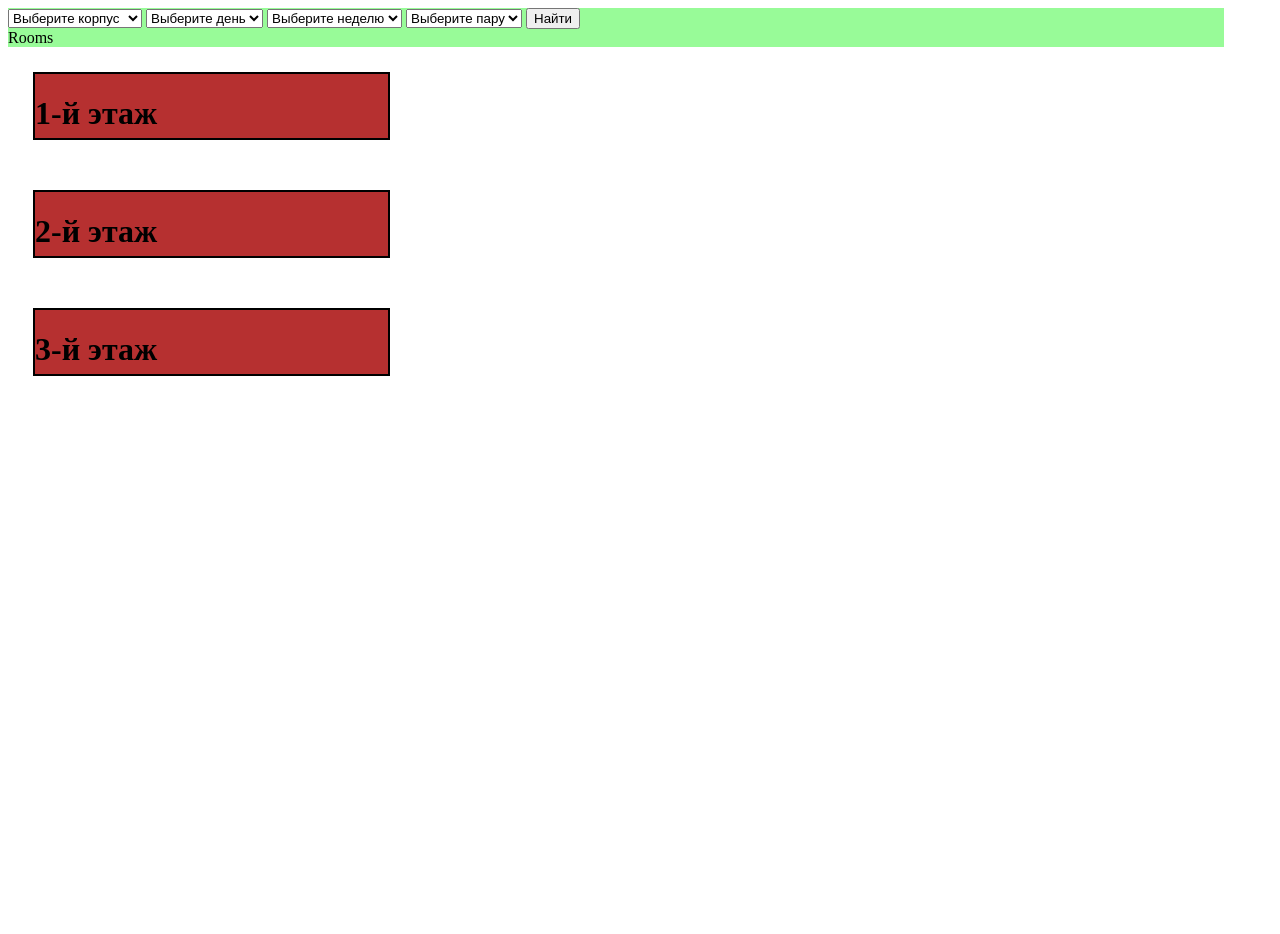
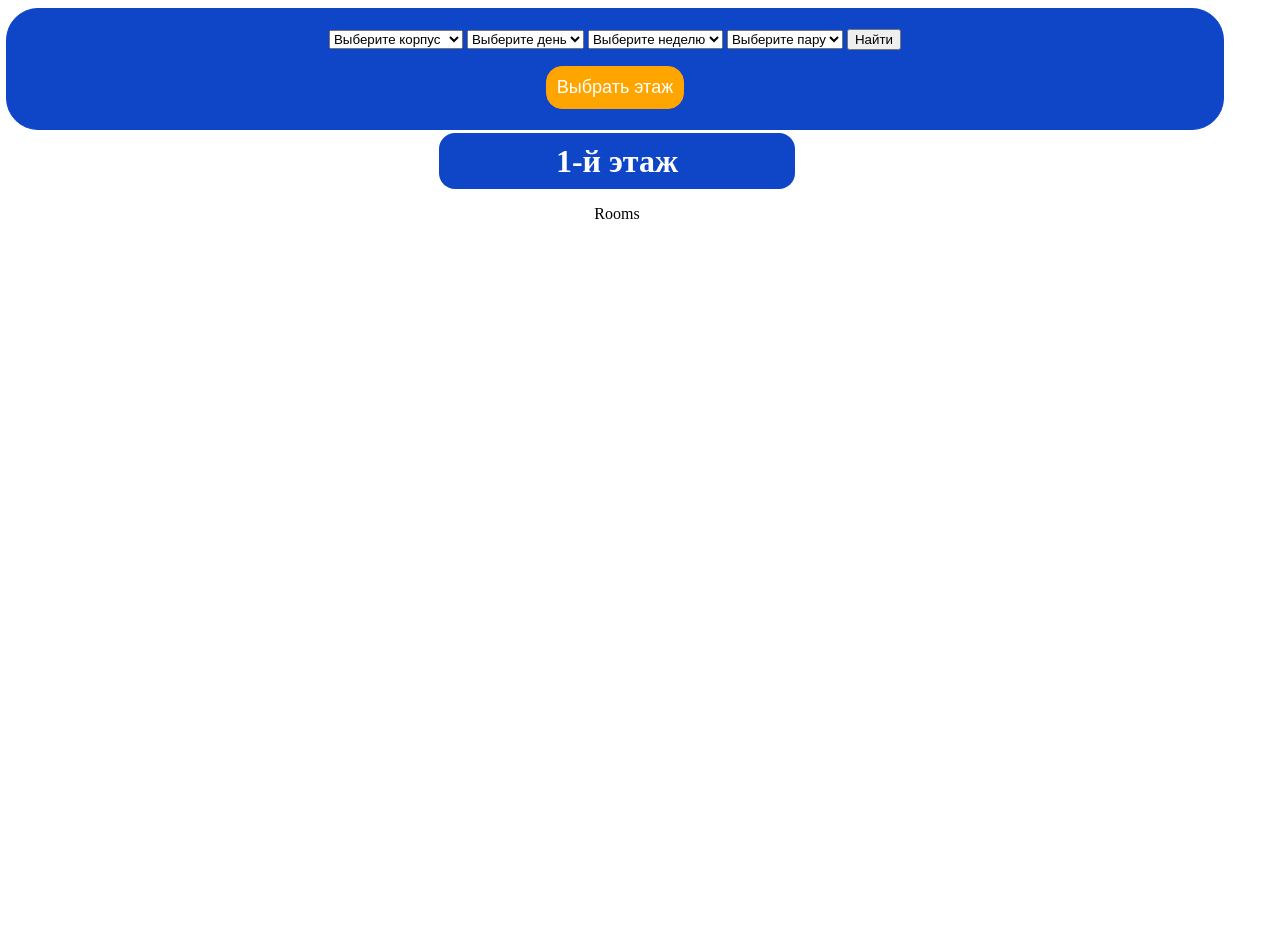
Before and after one commit to AlexCat5523/MIETMap, a Flask app: page / in a window 1280 px wide. Before the commit the page ends 376 px from the top, so only its background shows below. Run offline with Flask 3, Linux system fonts and the light colour scheme; parts of the project's set-up code (start-up, migrations or seed data) failed here and were passed over.

Commit message:
Front: Change website appearence

```diff
--- a/static/css/home.css
+++ b/static/css/home.css
@@ -5,8 +5,13 @@ main {
     flex-wrap: nowrap;
     justify-content: space-evenly;
 
-    height: auto;
+    gap: 1em;
+
+    height: 100%;
     width: 100%;
+    background-color: white;
+    border: 1px solid transparent;
+    border-radius: 32px;
 }
 
 body {
@@ -48,6 +53,10 @@ body {
 
 .nopadding {
     padding: 0;
+}
+
+.non-selectable {
+    user-select: none;
 }
 
 .item {
@@ -108,32 +117,107 @@ body {
     width: 428px;
     height: 428px;
     justify-self: flex-start;
+    align-self: center;
     border: solid black 10px;
 }
 
 .navigation {
+    display: flex;
     justify-self: flex-end;
+    flex-direction: column;
+    justify-content: center;
+    align-items: center;
+    gap: 1em;
     order: 0;
+
     flex-grow: 1;
-    height: 100%;
+    flex-shrink: 0;
+    height: 120px;
+    width: 100%;
 
-    background-color: palegreen;
+    background-color: #0F45C7;
+    border: 1px solid #0F45C7;
+    border-radius: 32px;
+    margin-bottom: 2px;
 }
 
 
 .floorselector {
-    display: grid;
-    width: 410px;
-    height: 25%;
-    grid-template-rows: 20% 20% 20% 20% 20%;
-    grid-template-columns: 20% 20% 20% 20% 20% ;
+    position: relative;
+    width: fit-content;
+    display: flex;
+    align-items: baseline;
+
+    justify-content: center;
 }
 
-.floorselector select {
-    grid-row-start: 1;
-    grid-row-end: 1;
-    grid-column-start: 1;
-    grid-column-end: 4;
+.floorselector > button {
+    font-size: large;
+    background-color: orange;
+    color: white;
+    flex-grow: 1;
+    z-index: 2;
+    order: 1;
+
+    padding: 10px;
+    border: 1px orange solid;
+    border-radius: 16px;
+    user-select: none;
+    transition: 0.3s ease-in-out;
+}
+
+.floorselector:hover > button {
+    cursor: pointer;
+    color: black;
+    border: 1px transparent solid;
+    background-color: white;
+    position: relative;
+    transform: translateX(-95%);
+    border-right: 25% transparent;
+}
+
+.floorselector:hover > .dropdown-floors {
+    opacity: 1;
+    visibility: visible;
+}
+
+.dropdown-floors {
+    position: absolute;
+    top: 0;
+    left: 100%;
+    display: flex;
+    align-items: center;
+    transform: translateX(-100%);
+
+    visibility: hidden;
+    opacity: 0;
+
+    transition: 0.3s ease-in-out;
+}
+
+.dropdown-floors > span {
+    text-decoration: none;
+    font-size: medium;
+    color: black;
+    background-color: white;
+    margin: 0;
+    padding: 5px;
+    user-select: none;
+    cursor: pointer;
+
+    transition: 0.3s ease-out;
+    /* width: fit-content; */
+}
+
+.dropdown-floors > span:hover {
+    background-color: #0F45C7;
+    color: white;
+
+}
+
+.dropdown-floors > span > p {
+    margin: 0;
+    width: fit-content;
 }
 
 
@@ -147,16 +231,39 @@ body {
 
 .closer {
     width: 29%;
-    height: 64px;
-    border: 2px black solid;
-    margin: 25px;
-    background-color: rgb(182, 48, 48);
+    height: 52px;
+    border: 2px transparent solid;
+    align-self: center;
+    color: white;
+    background-color: #0F45C7;
+    border-radius: 16px;
+    transition: border-radius 0.3s ease-in-out;
+}
+
+.closer > h1 {
+    text-align: center;
+    height: 100%;
+    line-height: 52px;
+    margin: 0;
+    padding: 0;
+    user-select: none;
 }
 
 .closer:hover {
     cursor: pointer;
+    border-radius: 64px;
 }
 
 .closed {
     display: none;
 }
+
+.not_visible {
+    display: none;
+}
+
+#allrooms {
+    align-self: center;
+    justify-self: flex-end;
+    flex-grow: 1;
+}
--- a/templates/home.html
+++ b/templates/home.html
@@ -6,9 +6,7 @@
         <link rel="stylesheet" href="{{ url_for('static', filename='css/home.css') }}">
     </head>
     <body>
-        <main>
         <div class="navigation">
-
             <div class="navbar">
                 <select id="buildings" name="buildings">
                     <option value="0" selected disabled>Выберите корпус</option>
@@ -36,41 +34,53 @@
                 </select>
                 <button id="navbutton">Найти</button>
             </div>
-
-                <div id="free_rooms">
-                    Rooms
+            <div class="floorselector">
+                <button>Выбрать этаж</button>
+                <div class="dropdown-floors">
+                    {% for i in range(3) %}
+                    <span id="floorselect{{ i }}" onclick="selectFloor(this.id)">{{ i + 1 }}-й этаж</span>
+                    {% endfor %}
                 </div>
             </div>
+        </div>
+        <main>
             {% for i in range(3) %}
-                <div class="closer" id="closer{{ i }}" onclick="printhello(this.id)"><h1>{{ i + 1}}-й этаж</h1></div>
+                {% if i == 0 %}
+                <div class="closer" id="closer{{ i }}" onclick="closure(this.id)"><h1>{{ i + 1}}-й этаж</h1></div>
+                {% else %}
+                <div class="closer not_visible" id="closer{{ i }}" onclick="closure(this.id)"><h1>{{ i + 1}}-й этаж</h1></div>
+                {% endif %}
                 <div class="gridcontainer floor closed" id="floor{{ i }}">
                     <div class="left item">
                         {% for j in range(39, 53) %}
-                            <div class="classroom-side classroom" id="{{ i + 1 }}{{ j }}"></div>
+                            <div class="classroom-side classroom non-selectable" id="{{ i + 1 }}{{ j }}"></div>
                         {% endfor %}
                     </div>
                     <div class="right item">
                         {% for j in range(26, 39) %}
-                            <div class="classroom-side classroom" id="{{ i + 1 }}{{ j }}"></div>
+                            <div class="classroom-side classroom non-selectable" id="{{ i + 1 }}{{ j }}"></div>
                         {% endfor %}
                     </div>
                     <div class="top item">
                         {% for j in range(13, 26) %}
-                            <div class="classroom-up classroom" id="{{ i + 1 }}{{ j }}"></div>
+                            <div class="classroom-up classroom non-selectable" id="{{ i + 1 }}{{ j }}"></div>
                         {% endfor %}
                     </div>
                     <div class="bottom item">
                         {% for j in range(1, 13) %}
                             {% if (j < 10) %}
-                                <div class="classroom-up classroom" id="{{ i + 1 }}0{{ j }}"></div>
+                                <div class="classroom-up classroom non-selectable" id="{{ i + 1 }}0{{ j }}"></div>
                             {% else %}
-                                <div class="classroom-up classroom" id="{{ i + 1 }}{{ j }}"></div>
+                                <div class="classroom-up classroom non-selectable" id="{{ i + 1 }}{{ j }}"></div>
                             {% endif %}
                         {% endfor %}
                     </div>
                     <div class="floorcenter"></div>
                 </div>
             {% endfor %}
+            <div id="allrooms">
+                Rooms
+            </div>
         </main>
     </body>
     <script src="{{ url_for('static', filename='home.js') }}"></script>
```
Also changed, not shown: static/home.js (+59 -8 lines). Lines whose indentation alone changed are shown as unchanged.
